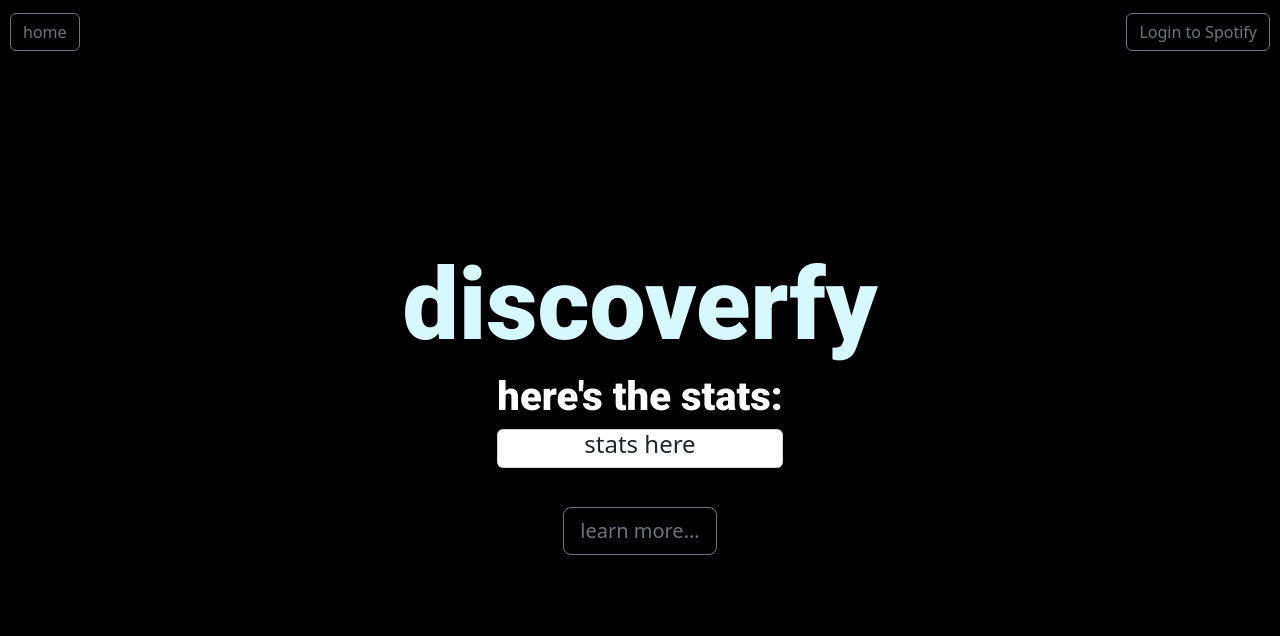
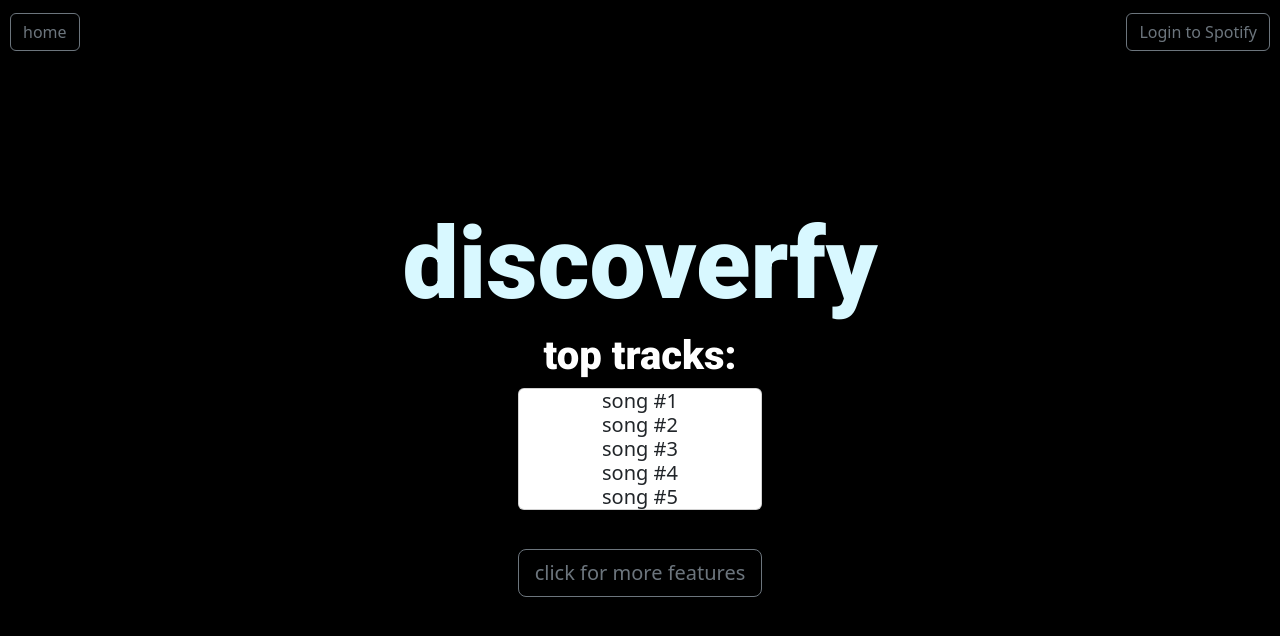
Before and after one commit to michellez3/discoverfy-project, a React (Create React App) app: page /analyzeTracks in a window 1280 px wide. Shown: the top 636 px of the page. Built offline with nearby package versions, Linux system fonts and the light colour scheme; no server answers.

Commit message:
Adds top 5 songs and names to dashboard

```diff
--- a/src/AnalyzeTracks.js
+++ b/src/AnalyzeTracks.js
@@ -4,14 +4,17 @@ import { Outlet, Link } from "react-router-dom";
 function AnalyzeTracks(props) {
   return (
     <div>
-      <h1>here's the stats:</h1>
+      <h1>top tracks:</h1>
       <div className="card text-dark">
-        <h4 className="card-title">stats here </h4>
+        <h5 className="card-text font-size: 12px">
+          song #1 <br></br> song #2 <br></br> song #3<br></br>
+          song #4 <br></br>song #5
+        </h5>
       </div>
       <br></br>
       <Link to="/dashboard">
         <button type="button" className="btn btn-outline-secondary btn-lg">
-          learn more...
+          click for more features
         </button>
       </Link>
       <Outlet />
--- a/src/App.js
+++ b/src/App.js
@@ -6,12 +6,11 @@ import { Outlet, Link } from "react-router-dom";
 import Home from "./Home";
 import AnalyzeTracks from "./AnalyzeTracks";
 import Dashboard from "./Dashboard";
-require("dotenv").config();
+import axios from "axios";
 
 function App() {
-  const CLIENT_ID = process.env.CLIENT_ID;
-  const CLIENT_SECRET = process.env.CLIENT_SECRET;
-  const REDIRECT_URI = process.env.REDIRECT_URI;
+  const CLIENT_ID = "b9c0b9aee602418f98b74021553b0180";
+  const REDIRECT_URI = "http://localhost:3000";
   const AUTH_ENDPOINT = "https://accounts.spotify.com/authorize";
   const RESPONSE_TYPE = "token";
   const [token, setToken] = useState("");
@@ -39,6 +38,22 @@ function App() {
   const logout = () => {
     setToken("");
     window.localStorage.removeItem("token");
+  };
+
+  const searchArtists = async (e) => {
+    e.preventDefault();
+    const { data } = await axios.get("https://api.spotify.com/v1/search", {
+      headers: {
+        Authorization: `Bearer ${token}`,
+      },
+      params: {
+        q: searchKey,
+        type: "artist",
+      },
+    });
+
+    setArtists(data.artists.items);
+    console.log(data);
   };
 
   return (
@@ -69,7 +84,12 @@ function App() {
               Logout
             </button>
           )}
+          {/* <form onSubmit={searchArtists}>
+            <input type="text" onChange={(e) => setSearchKey(e.target.value)} />
+            <button type={"submit"}>Search</button>
+          </form> */}
         </div>
+
         <h1 style={{ fontSize: 100, color: "#D8F8FF" }}>discoverfy </h1>
         <Routes>
           <Route path="/" element={<Home token={token} />} />
--- a/src/Dashboard.js
+++ b/src/Dashboard.js
@@ -3,39 +3,39 @@ import React from "react";
 function Dashboard() {
   return (
     <div>
-      <h1>(dashboard here)</h1>
+      <h4>learn more about your music taste</h4>
       <div className="container">
         <div className="row row-padding">
           <div className="col-sm-4">
             <button type="button" className="btn btn-outline-secondary btn-lg">
-              learn more...
+              top artists
             </button>
           </div>
           <div className="col-sm-4">
             <button type="button" className="btn btn-outline-secondary btn-lg">
-              learn more...
+              top albums
             </button>
           </div>
           <div className="col-sm-4">
             <button type="button" className="btn btn-outline-secondary btn-lg">
-              learn more...
+              top podcasts
             </button>
           </div>
         </div>
         <div className="row row-padding">
           <div class="col-sm-4">
             <button type="button" className="btn btn-outline-secondary btn-lg">
-              learn more...
+              top audiobooks
             </button>
           </div>
           <div className="col-sm-4">
             <button type="button" className="btn btn-outline-secondary btn-lg">
-              learn more...
+              recommendations
             </button>
           </div>
           <div className="col-sm-4">
             <button type="button" className="btn btn-outline-secondary btn-lg">
-              learn more...
+              find local artists
             </button>
           </div>
         </div>
--- a/src/Home.js
+++ b/src/Home.js
@@ -2,31 +2,31 @@ import { Link } from "react-router-dom";
 import axios from "axios";
 
 function Home(props) {
-  const searchTracks = async (e) => {
-    console.log(props.token);
-    e.preventDefault();
-    const { data } = await axios.get(
-      "https://api.spotify.com/v1/me/top/tracks",
-      {
-        headers: {
-          Authorization: `Bearer ${props.token}`,
-        },
-        // params: {
-        //   type: "tracks",
-        // },
-      }
-    );
-    console.log(data);
-  };
+  // const searchTracks = async (e) => {
+  //   console.log(props.token);
+  //   e.preventDefault();
+  //   const { data } = await axios.get(
+  //     "https://api.spotify.com/v1/me/top/tracks",
+  //     {
+  //       headers: {
+  //         Authorization: `Bearer ${props.token}`,
+  //       },
+  //       // params: {
+  //       //   type: "tracks",
+  //       // },
+  //     }
+  //   );
+  //   console.log(data);
+  // };
   return (
     <div>
       <Link to="analyzeTracks">
         <button
           type="button"
           className="btn btn-outline-secondary btn-lg"
-          onClick={searchTracks}
+          // onClick={searchTracks}
         >
-          Analyze Tracks
+          analyze tracks
         </button>
       </Link>
     </div>
```
